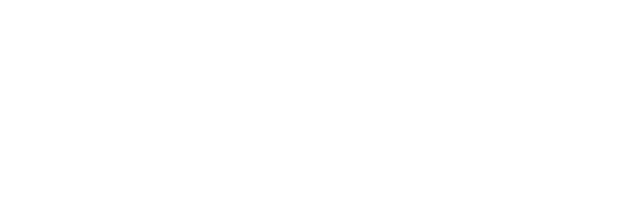
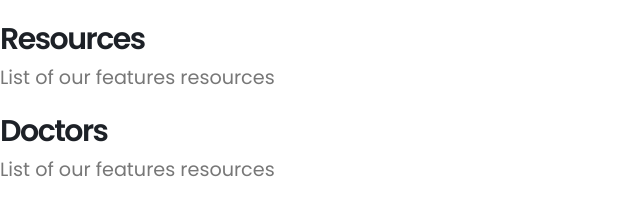
Before and after one commit to IbrahimOraby/porto-medical-template, a plain HTML site: page test.html in a window 1280 px wide. Shown: the whole page, without its empty margins (0-640 px from the left). Drawn offline with Linux system fonts and the light colour scheme.

Commit message:
feat: add titles component

```diff
--- a/sass/abstract/_variables.scss
+++ b/sass/abstract/_variables.scss
@@ -9,6 +9,6 @@ $body-color: #777777;
 $bg-grey: #f7f7f7;
 
 $main-font: "Poppins", sans-serif;
-$fs-regular: 0.875rem;
-$fs-title: 1.875rem;
+$fs-body-medium: 0.875rem;
+$fs-title-medium: 1.875rem;
 $fs-sub-title: 1.2rem;
--- a/sass/base/_reset.scss
+++ b/sass/base/_reset.scss
@@ -0,0 +1,5 @@
+* {
+	padding: 0;
+	margin: 0;
+	box-sizing: border-box;
+}
--- /dev/null
+++ b/sass/components/_titles.scss
@@ -0,0 +1,16 @@
+.sec-title {
+	&__header {
+		text-transform: capitalize;
+		color: $dark-color;
+		margin-top: 17px;
+		margin-bottom: 1px;
+        font-size: $fs-title-medium;
+        font-weight: 600;
+        letter-spacing: -0.05em;
+	}
+
+    p{
+        font-size: $fs-sub-title;
+        color: $body-color;
+    }
+}
--- a/sass/main.scss
+++ b/sass/main.scss
@@ -4,12 +4,14 @@
 //vendor
 
 //base
+@import "./base/reset";
 @import "./base/topography";
 
 //layout
 
 //components
 @import "./components/btns";
+@import './components/titles';
 
 //pages
 
--- a/test.html
+++ b/test.html
@@ -8,10 +8,25 @@
 	</head>
 	<body>
 		<!--  btns component-->
+
 		<!-- <a href="#" class="btn btn--secondary">home</a>
 		<a href="#" class="btn btn--primary">contact us</a>
 		<a href="#" class="btn btn--dark">read more</a>
 		<a href="#" class="btn btn--dark">view more</a> -->
+
+		<!-- ====================================  -->
+
+		<!-- titles comp -->
+
+		<div class="sec-title">
+			<h2 class="sec-title__header">Resources</h2>
+			<p>List of our features resources</p>
+		</div>
+		<div class="sec-title">
+			<h2 class="sec-title__header">doctors</h2>
+			<p>List of our features resources</p>
+		</div>
+
 		<!-- ====================================  -->
 	</body>
 </html>
```
Also changed, not shown: sass/main.css, 1 other file.
